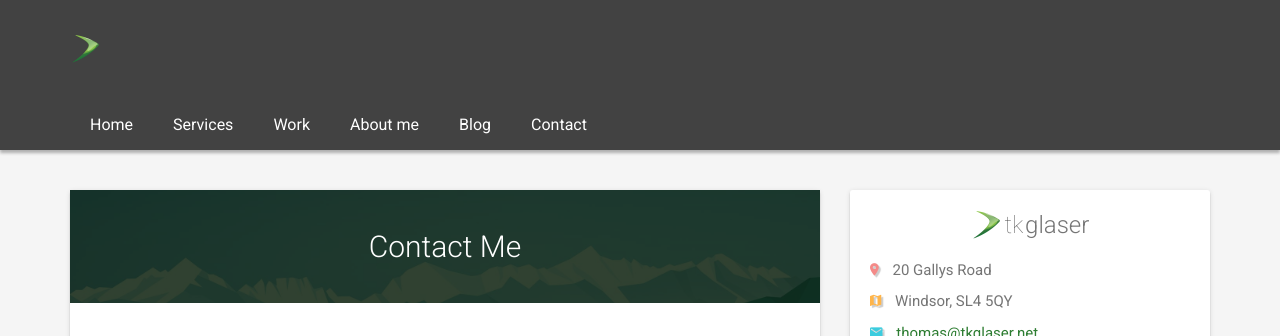
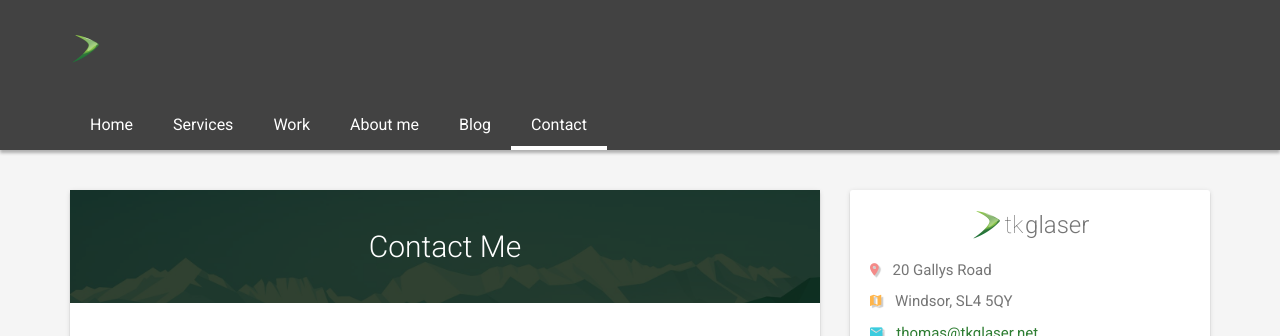
Before and after one commit to tkglaser/tkglaser.github.io, a Jekyll site: the page built from content/contact.html, in a window 1280 px wide. Shown: the top 336 px of the page. Built offline with Jekyll 4.4.1, drawn with Linux system fonts in a browser that asks for light colours.

Commit message:
Contact Form

```diff
--- a/_includes/nav.html
+++ b/_includes/nav.html
@@ -84,9 +84,11 @@
                 {% else %}
                     <li><a href="{{ site.baseurl }}{% link blog/index.html %}">Blog</a></li>
                 {% endif %}
-              <li>
-                <a href="{{ site.baseurl }}{% link content/contact.html %}">Contact</a>
-              </li>
+              {% if page.url == "/contact/" %}
+                <li class="active"><a href="{{ site.baseurl }}{% link content/contact.html %}">Contact</a></li>
+              {% else %}
+                <li><a href="{{ site.baseurl }}{% link content/contact.html %}">Contact</a></li>
+              {% endif %}
             </ul>
           </div>
           <!-- navbar-collapse collapse -->
--- a/content/contact.html
+++ b/content/contact.html
@@ -12,7 +12,7 @@
         <h2 class="text-center no-m pt-4 pb-4 color-white index-1">Contact Me</h2>
         </div>
         <div class="card-block">
-          <form class="form-horizontal" method="POST" action="http://formspree.io/thomas@tkglaser.net">
+          <form class="form-horizontal" method="POST" action="https://formspree.io/thomas@tkglaser.net">
             <fieldset>
             <div class="form-group">
                 <label for="inputName" class="col-md-2 control-label">Name</label>
```
